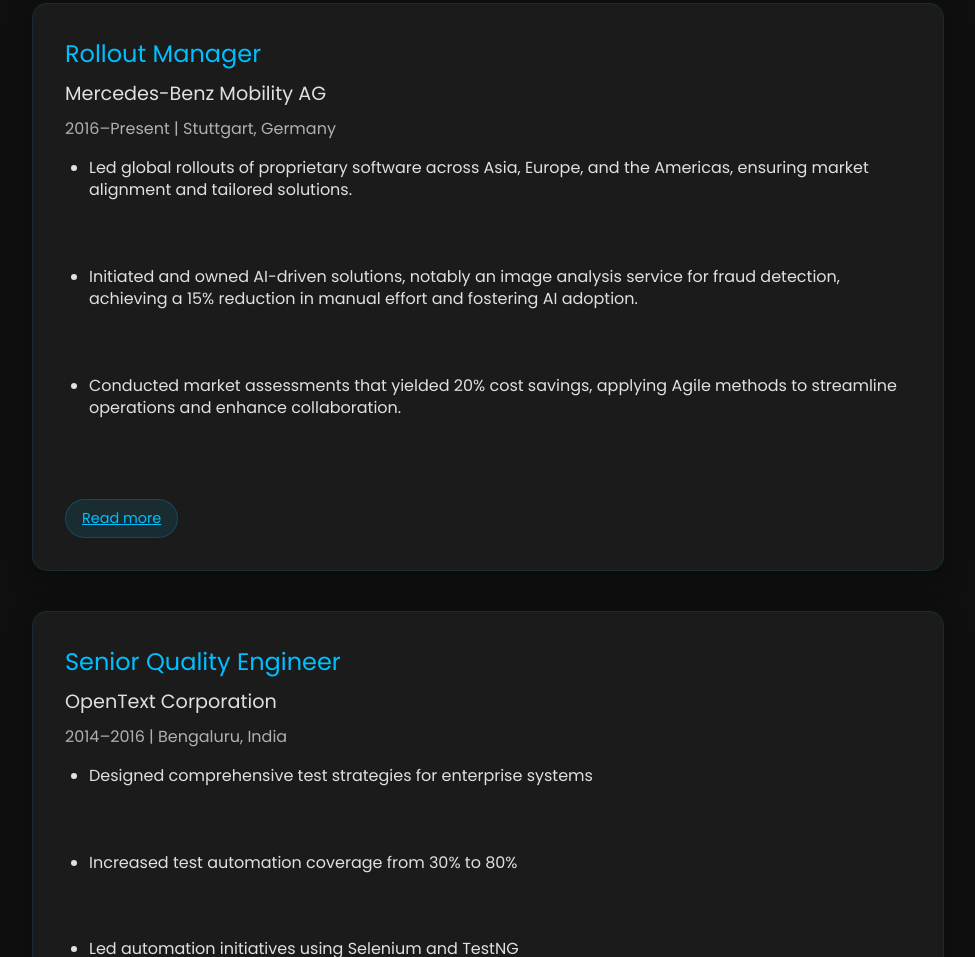
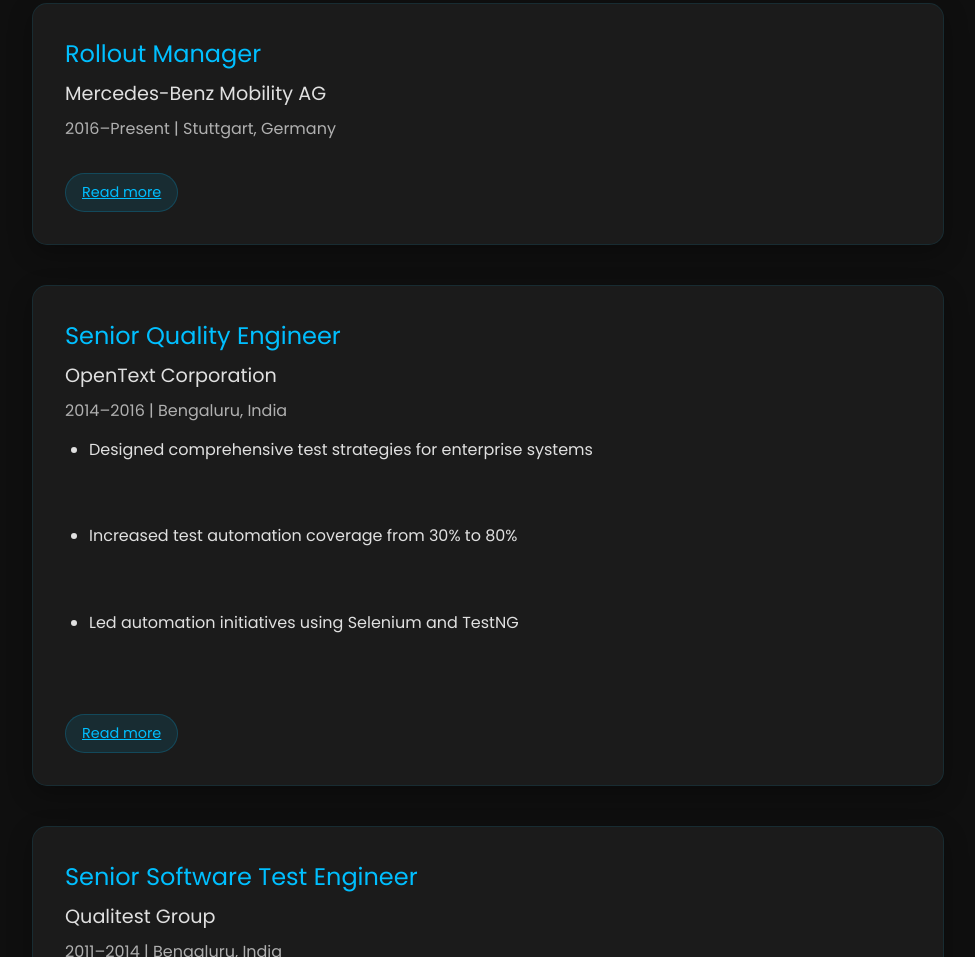
Before and after one commit to ThalmanThilak/Thalman-website, a plain HTML site: page index.html in a window 1280 px wide. Shown: the part 2366-3323 px from the top of the page, without its empty margins (152-1127 px from the left). Drawn offline with Linux system fonts and the light colour scheme.

Commit message:
Update index.html

```diff
--- a/index.html
+++ b/index.html
@@ -795,11 +795,7 @@
                     <div class="item-subtitle">Mercedes-Benz Mobility AG</div>
                     <div class="item-meta">2016–Present | Stuttgart, Germany</div>
                     <div class="experience-summary">
-                        <ul>
-                            <li>Led global rollouts of proprietary software across Asia, Europe, and the Americas, ensuring market alignment and tailored solutions.</li>
-                            <li>Initiated and owned AI-driven solutions, notably an image analysis service for fraud detection, achieving a 15% reduction in manual effort and fostering AI adoption.</li>
-                            <li>Conducted market assessments that yielded 20% cost savings, applying Agile methods to streamline operations and enhance collaboration.</li>
-                        </ul>
+
                         <div class="read-more-btn" onclick="toggleExperience(0)">Read more</div>
                     </div>
                     <div class="experience-full" id="exp-0">
```
